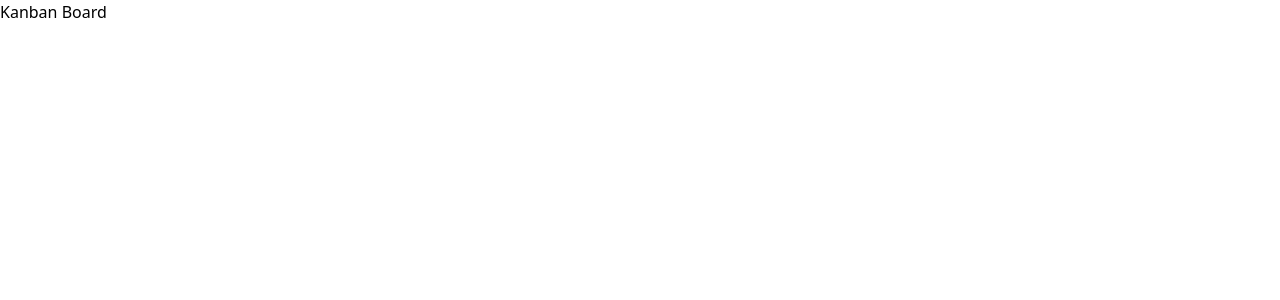
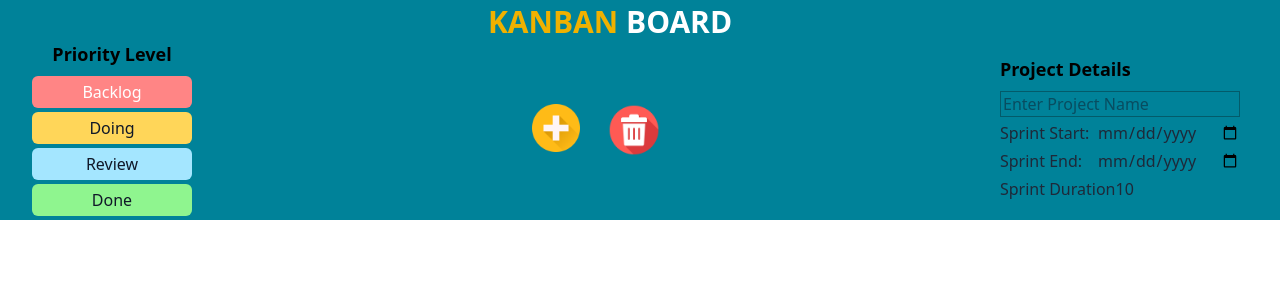
Before and after one commit to baskaranjeeva/Kanban_Board_React, a React (Vite) app: page / in a window 1280 px wide. Shown: the top 300 px of the page. Built offline with nearby package versions, Linux system fonts and the light colour scheme.

Commit message:
Header and Navbar design done

```diff
--- a/src/App.jsx
+++ b/src/App.jsx
@@ -2,11 +2,14 @@ import { useState } from "react";
 import reactLogo from "./assets/react.svg";
 import viteLogo from "/vite.svg";
 import "./App.css";
+import Navbar from "./components/Navbar";
+import Header from "./components/Header";
 
 function App() {
   return (
     <div>
-      <h1>Kanban Board</h1>
+      <Header />
+      <Navbar />
     </div>
   );
 }
--- /dev/null
+++ b/src/components/Header.jsx
@@ -0,0 +1,14 @@
+import React from "react";
+
+function Header() {
+  return (
+    <div className="flex justify-center bg-[#008299]">
+      <h1 className="text-3xl font-bold mt-1 pr-15">
+        <span className="text-yellow-500">KANBAN</span>{" "}
+        <span className="text-white"> BOARD</span>
+      </h1>
+    </div>
+  );
+}
+
+export default Header;
--- /dev/null
+++ b/src/components/Navbar.jsx
@@ -0,0 +1,64 @@
+import React from "react";
+import addBtn from "/add_icon3.png";
+import delBtn from "/delete_icon3.png";
+function Navbar() {
+  return (
+    <div>
+      <div className="flex justify-between items-center bg-[#008299]">
+        <div className="ml-8 flex flex-col items-center">
+          <h2 className="text-lg font-semibold">Priority Level</h2>
+          <div className="flex flex-col mt-2 w-40">
+            <button className="w-full bg-[#FF8585] text-white rounded-md py-1 px-4 mb-1 hover:bg-red-600 focus:outline-none focus:ring-2 focus:ring-red-600 focus:ring-opacity-50">
+              Backlog
+            </button>
+            <button className="w-full bg-[#FFD659] text-gray-900 rounded-md py-1 px-4 mb-1 hover:bg-yellow-500 focus:outline-none focus:ring-2 focus:ring-yellow-500 focus:ring-opacity-50">
+              Doing
+            </button>
+            <button className="w-full bg-[#A4E6FF] text-gray-900 rounded-md py-1 px-4 mb-1 hover:bg-blue-300 focus:outline-none focus:ring-2 focus:ring-blue-300 focus:ring-opacity-50">
+              Review
+            </button>
+            <button className="w-full bg-[#8FF58F] text-gray-900 rounded-md py-1 px-4 mb-1 hover:bg-green-400 focus:outline-none focus:ring-2 focus:ring-green-400 focus:ring-opacity-50">
+              Done
+            </button>
+          </div>
+        </div>
+        <div>
+          <div className="flex  gap-7">
+            <div>
+              <img className="w-12" src={addBtn} alt="" />
+            </div>
+            <button>
+              <img className="w-13" src={delBtn} alt="" />
+            </button>
+          </div>
+        </div>
+        <div className="mr-10">
+          <h2 className="text-lg font-semibold">Project Details</h2>
+          <div className="flex flex-col mt-2 w-60  text-gray-800">
+            <div className="mb-1">
+              <input
+                type="text"
+                className="text-gray-900 border-1 border-[#035b6a] w-full pl-0.5"
+                placeholder="Enter Project Name"
+              />
+            </div>
+            <div className="flex justify-between mb-1">
+              <label>Sprint Start:</label>
+              <input type="date" placeholder="Sprint Start" />
+            </div>
+            <div className="flex justify-between mb-1">
+              <label>Sprint End:</label>
+              <input type="date" placeholder="Sprint End" />
+            </div>
+            <div className="flex mb-1">
+              <label>Sprint Duration</label>
+              <p>10</p>
+            </div>
+          </div>
+        </div>
+      </div>
+    </div>
+  );
+}
+
+export default Navbar;
--- a/vite.config.js
+++ b/vite.config.js
@@ -4,5 +4,5 @@ import tailwindcss from "@tailwindcss/vite";
 
 // https://vite.dev/config/
 export default defineConfig({
-  plugins: [tailwindcss(), react()],
+  plugins: [react(), tailwindcss()],
 });
```
Also changed, not shown: public/add_icon3.png (added), public/delete_icon3.png (added).
